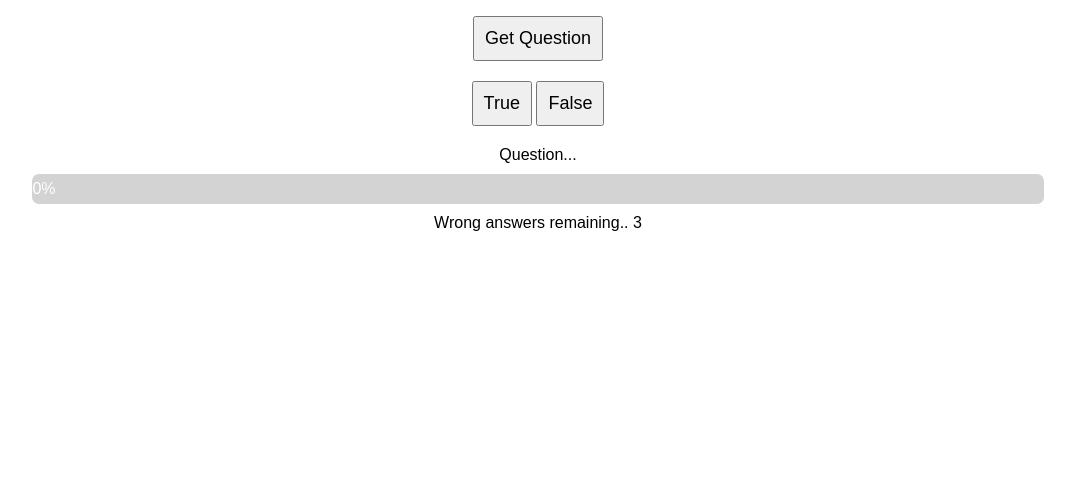
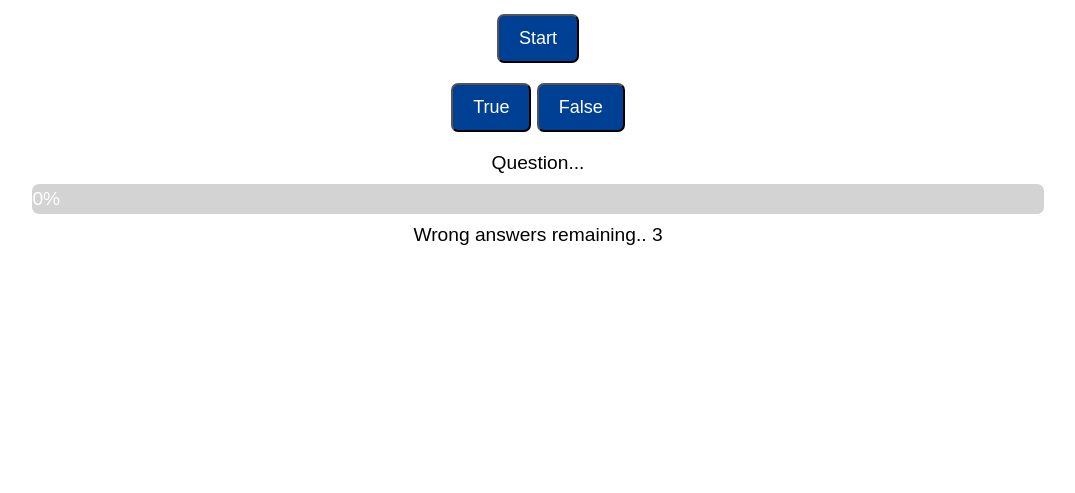
Before and after one commit to alexrdavis/TriviaApp, a plain HTML site: page index.html in a window 1280 px wide. Shown: the part 323-816 px from the top of the page, without its empty margins (102-1177 px from the left). Drawn offline with Linux system fonts and the light colour scheme.

Commit message:
Update style
- Changed "get question" to start
- styled all buttons to match
- changed font size for all text

```diff
--- a/index.html
+++ b/index.html
@@ -11,7 +11,7 @@
     <div class="main">
         <h1>Trivia Game</h1>
         <div class="container">
-            <button id="getQuestion">Get Question</button>
+            <button id="getQuestion">Start</button>
             <div class="buttons">
                 <button id="trueAnswer">True</button>
                 <button id="falseAnswer">False</button>
--- a/style.css
+++ b/style.css
@@ -8,6 +8,7 @@ body {
     justify-content: center;
     align-items: center;
     height: 800px;
+    font-size: 1.2rem;
 }
 
 .main {
@@ -86,8 +87,8 @@ body.overlay-is-open .overlay {
     margin-top: 0;
 }
 
-.reset-button {
-    font-size: 1.2rem;
+/* Style Buttons */
+.reset-button, #trueAnswer, #falseAnswer, #getQuestion {
     background-color: #004094;
     color: white;
     border-radius: 7px;
```
